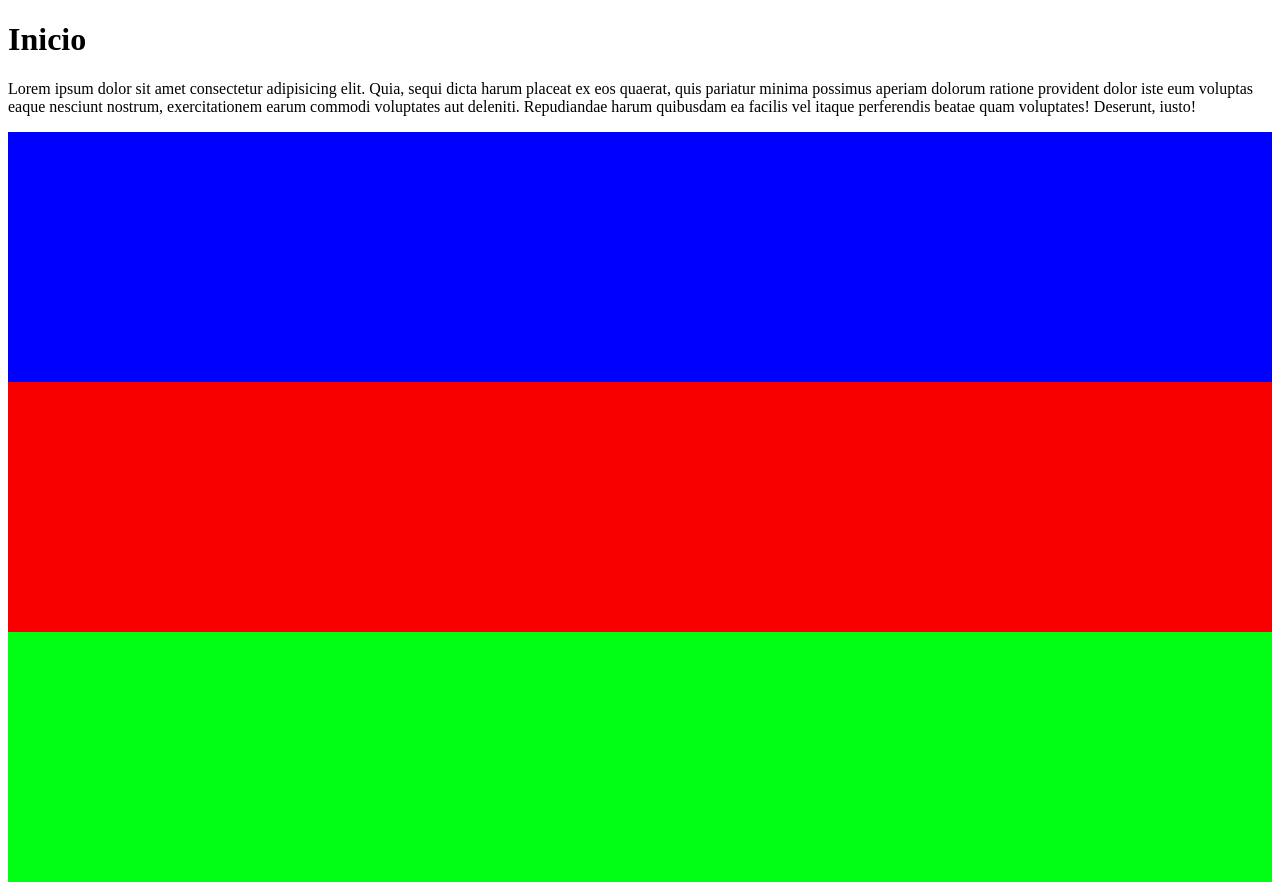
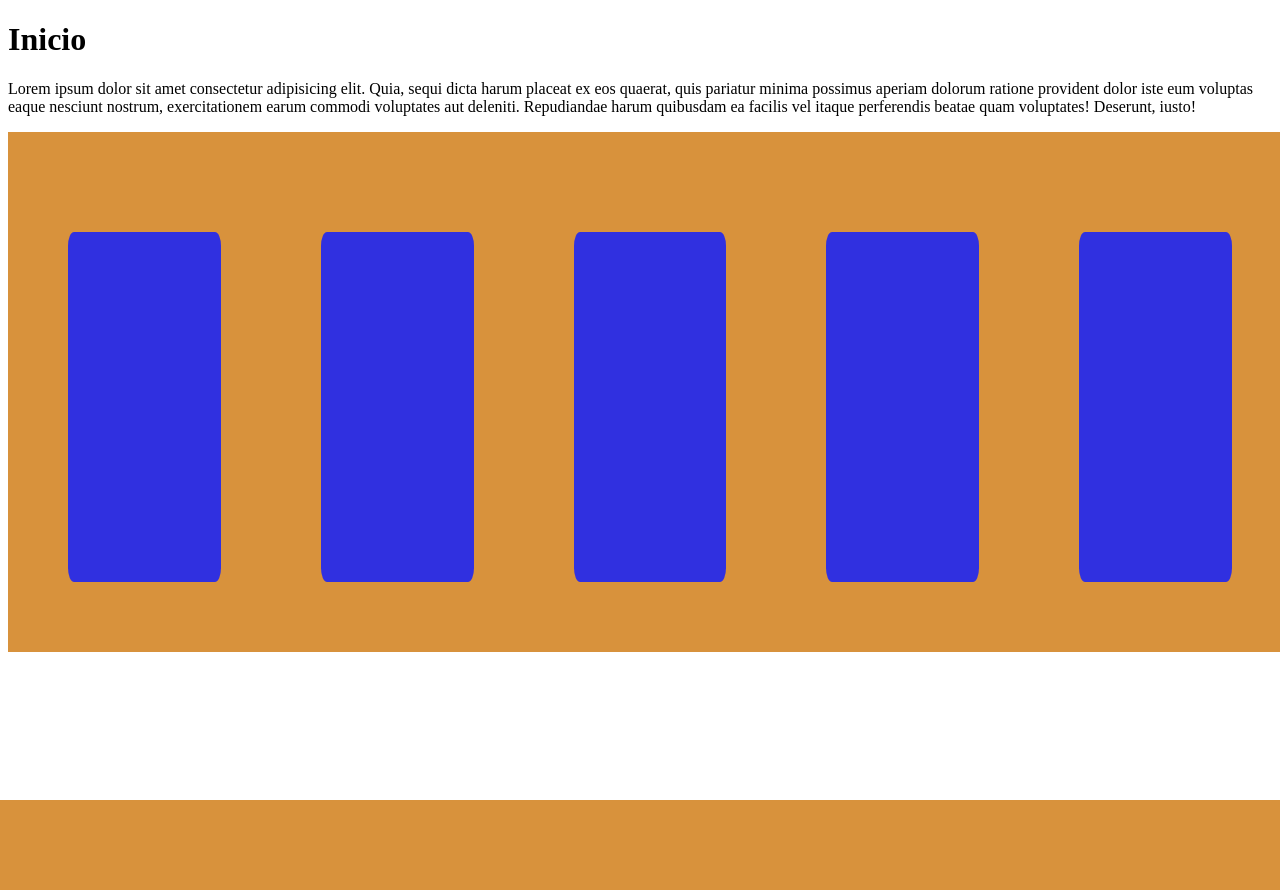
Before and after one commit to DonDiabeton/pythonFullStack, a Flask app: page / in a window 1280 px wide. After the commit the page ends 800 px from the top, so only its background shows below. Run offline with Flask 3, Linux system fonts and the light colour scheme.

Commit message:
patio de juegos v0

```diff
--- a/flask/patio_juegos/static/css/estilo.css
+++ b/flask/patio_juegos/static/css/estilo.css
@@ -1,18 +1,20 @@
 .caja-1{
-    background-color: blue;
+    background-color: rgb(48, 48, 224);
+    width: 250px;
+    height: 350px;
+    border-radius: 4%;
+    margin-left: 50px;
+    margin-right: 50px;
+    margin-top: 30px;
+    border-color: black;
+}
+
+.row {
     width: 100%;
-    height: 250px;
+    height: 500px;
+    background-color:rgb(216, 146, 60);
+    align-items: center;
+    display: flex;
+    padding: 10px;
 
 }
-
-.caja-2{
-    background-color: rgb(248, 0, 0);
-    width: 100%;
-    height: 250px;
-}
-
-.caja-3{
-    background-color: rgb(0, 255, 21);
-    width: 100%;
-    height: 250px;
-}
--- a/flask/patio_juegos/templates/index.html
+++ b/flask/patio_juegos/templates/index.html
@@ -10,17 +10,26 @@
     <h1>Inicio</h1>
     <p>Lorem ipsum dolor sit amet consectetur adipisicing elit. Quia, sequi dicta harum placeat ex eos quaerat, quis pariatur minima possimus aperiam dolorum ratione provident dolor iste eum voluptas eaque nesciunt nostrum, exercitationem earum commodi voluptates aut deleniti. Repudiandae harum quibusdam ea facilis vel itaque perferendis beatae quam voluptates! Deserunt, iusto!</p>
 
-    <div class="caja-1">
 
+
+    <div class="row">
+        <div class="caja-1">
+
+        </div>
+        <div class="caja-1">
+
+        </div>
+        <div class="caja-1">
+
+        </div>
+        <div class="caja-1">
+
+        </div>
+        <div class="caja-1">
+
+        </div>
     </div>
 
-    <div class="caja-2">
-
-    </div>
-
-    <div class="caja-3">
-
-    </div>
 
 </body>
 </html>
```
